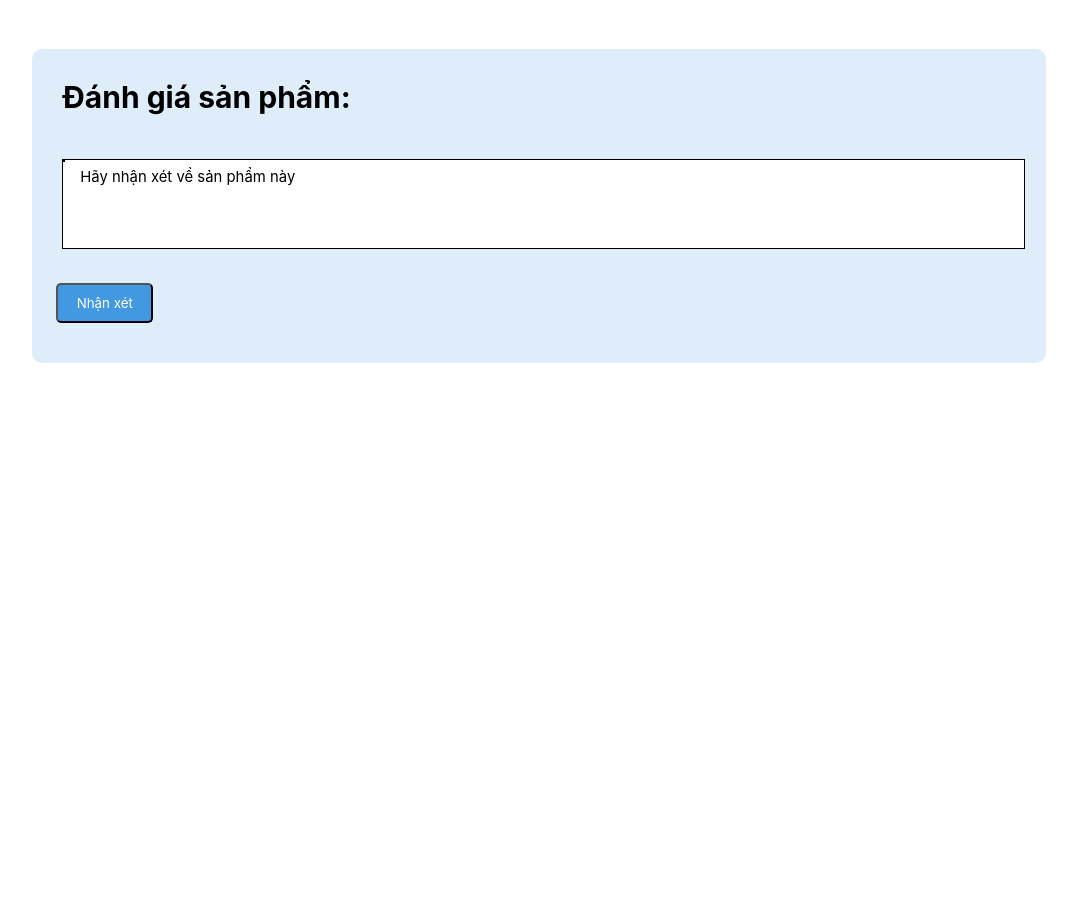
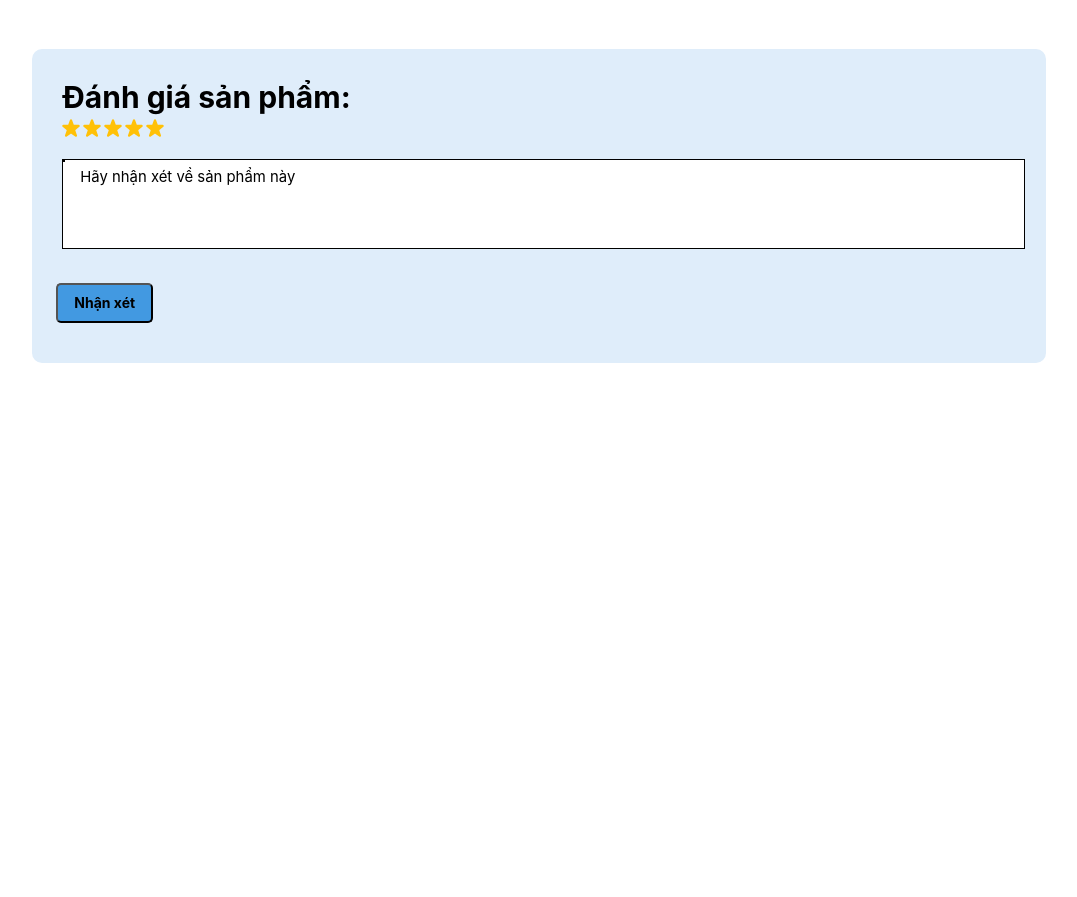
Before and after one commit to nguyentrancao/datn_4thanhnien, a React (Create React App) app: page /Detail in a window 1280 px wide. Shown: the part 1502-2399 px from the top of the page, without its empty margins (101-1178 px from the left). Built offline with nearby package versions, Linux system fonts and the light colour scheme.

Commit message:
update detail path router

```diff
--- a/src/Page/Cart/Cart.js
+++ b/src/Page/Cart/Cart.js
@@ -227,8 +227,9 @@ const Cart = () => {
               Tiến hành đặt hàng
             </Button>
           </Link>
+          <Link to="/">
             <Button
-            w="80%"
+              w="640px"
               borderRadius={8}
               h={50}
               bgColor={"white"}
@@ -239,6 +240,7 @@ const Cart = () => {
             >
               Chọn thêm sản phẩm khác
             </Button>
+          </Link>
         </Flex>
       </Box>
     </Center>
--- a/src/Page/Detail/Detail.js
+++ b/src/Page/Detail/Detail.js
@@ -10,6 +10,7 @@ import {
   Grid,
   GridItem,
 } from "@chakra-ui/react";
+import { StarIcon } from "@chakra-ui/icons";
 import { px } from "framer-motion";
 
 const ProductDetail = () => {
@@ -750,7 +751,6 @@ const ProductDetail = () => {
       </Flex>
       {/* Related Products */}
       <Box
-
         mt={50}
         sx={{
           "@media screen and (min-width: 100%)": {
@@ -776,7 +776,6 @@ const ProductDetail = () => {
               mt={10}
               w={"auto"}
               h={351}
-
             >
               <Image
                 src={relatedProduct.imgSrc}
@@ -867,12 +866,11 @@ const ProductDetail = () => {
         >
           Đánh giá sản phẩm:
         </Text>
-        <Flex position="absolute" left="30px" top="61.60px" gap="2.99px">
-          <Box w="4" h="4" bg="gray" rounded="full" />
-          <Box w="4" h="4" bg="gray.300" rounded="full" />
-          <Box w="4" h="4" bg="gray.300" rounded="full" />
-          <Box w="4" h="4" bg="gray.300" rounded="full" />
-          <Box w="4" h="4" bg="gray.300" rounded="full" />
+        {/* đánh giá sao sp  */}
+        <Flex position="absolute" left="30px" top="70px" gap="2.99px">
+          {[...Array(5)].map((_, i) => (
+            <StarIcon key={i} color="#ffc107" fontSize="18" lineHeight="24px" />
+          ))}
         </Flex>
         <Box
           w="95%"
@@ -922,12 +920,12 @@ const ProductDetail = () => {
           top="233.77px"
           bg="#4299E1"
           rounded="5px"
-          color="white"
+          color="black"
           fontFamily="Inter"
-          fontSize="base"
-          fontWeight="semibold"
+          fontSize="14"
+          fontWeight="700"
           lineHeight="tight"
-          _hover={{ bg: "white" }}
+          _hover={{ bg: "#dfedfa" }}
         >
           Nhận xét
         </Button>
--- a/src/Page/Payment/Payment.js
+++ b/src/Page/Payment/Payment.js
@@ -15,7 +15,7 @@ import {
   Image,
   useDisclosure,
 } from "@chakra-ui/react";
-
+import { Link } from "react-router-dom";
 import {
   AiOutlineCreditCard,
   AiOutlineHome,
@@ -300,8 +300,9 @@ const Payment = () => {
           >
             Đặt hàng
           </Button>
+          <Link to="/">
             <Button
-            w="48%"
+              w="400px"
               h="40px"
               color="#ff2323"
               borderRadius="10px"
@@ -310,6 +311,7 @@ const Payment = () => {
             >
               Chọn sản phẩm khác
             </Button>
+          </Link>
         </Flex>
       </Box>
     </Center>
```
Lines whose indentation alone changed are shown as unchanged.
